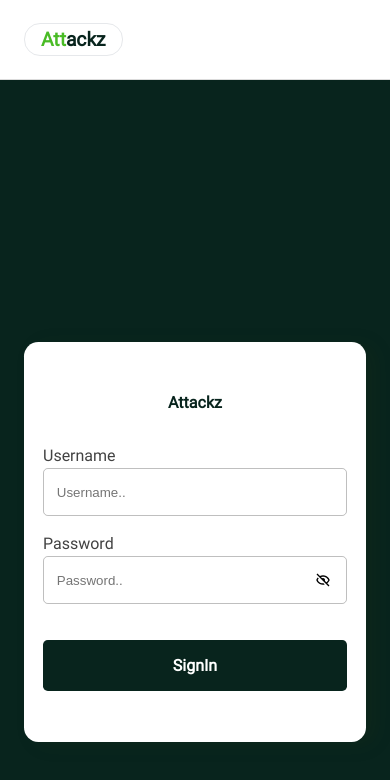
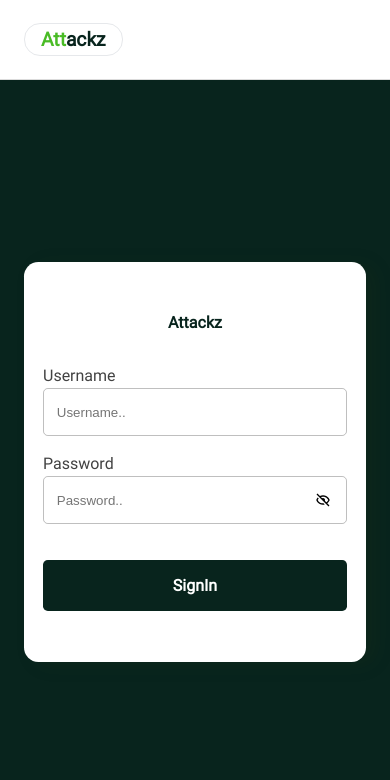
Before and after one commit to Senom-Dot/adm-dashboard, a React (Create React App) app: page / in a window 390 px wide. Shown: the top 780 px of the page. Built offline with nearby package versions, Linux system fonts and the light colour scheme.

Commit message:
fix: add margin-top for mobile devices

```diff
--- a/src/pages/home/style.js
+++ b/src/pages/home/style.js
@@ -15,6 +15,12 @@ export const Container = styled.div`
     align-items: center;
 
     padding-top: 5rem;
+
+    @media(max-width: 768px){
+        display: flex;
+
+        margin-top: -5rem;
+    }
 `;
 
 export const Main = styled.div`
```
